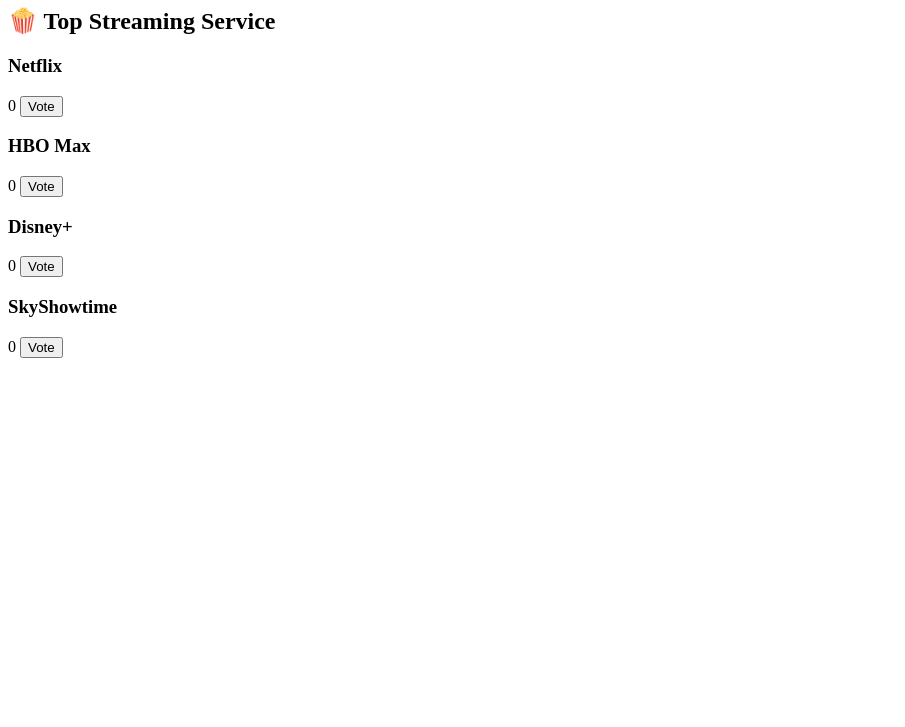
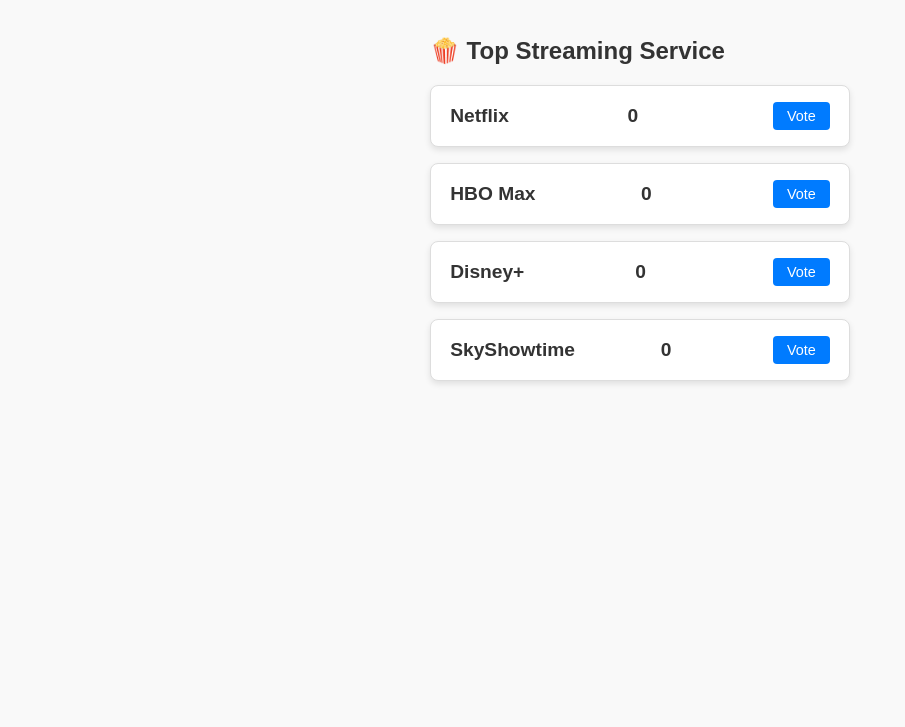
Before and after one commit to ancamargea/siit-tema-js, a plain HTML site: page 04-voting-app/index.html in a window 1280 px wide. Shown: the part 73-800 px from the top of the page, without its empty margins (0-905 px from the left). Drawn offline with Linux system fonts and the light colour scheme; no server answers.

Commit message:
first styling of the app

```diff
--- a/04-voting-app/index.html
+++ b/04-voting-app/index.html
@@ -5,7 +5,9 @@
     <meta name="viewport" content="width=device-width, initial-scale=1.0" />
     <title>Document</title>
     <script src="main.js" defer></script>
+    <link rel="stylesheet" href="style.css" />
   </head>
+
   <body>
     <h1>Voting application</h1>
     <div id="voting-container">
--- a/04-voting-app/main.js
+++ b/04-voting-app/main.js
@@ -10,7 +10,7 @@ const votes = {
 
 // FETCH CURRENT VOTES ON PAGE LOAD
 services.forEach((service) => {
-  fetch(`https://api.api-ninjas.com/v1/counter?id=${service}&hit=true`, {
+  fetch(`https://api.api-ninjas.com/v1/counter?id=${service}&hit=false`, {
     method: "GET",
     headers: {
       "X-Api-Key": apiKey,
--- /dev/null
+++ b/04-voting-app/style.css
@@ -0,0 +1,66 @@
+/* Reset body */
+body {
+  font-family: Arial, sans-serif;
+  margin: 20px;
+  background: #f9f9f9;
+  color: #333;
+}
+
+h1 {
+  text-align: center;
+  margin-bottom: 1rem;
+}
+
+#voting-container {
+  max-width: 420px;
+  margin: 0 auto;
+  padding: 1rem 0;
+}
+
+/* Style each streaming service as a separate box */
+#voting-container > div {
+  background: white;
+  border: 1px solid #ddd;
+  border-radius: 8px;
+  padding: 1rem 1.2rem;
+  margin-bottom: 1rem;
+  box-shadow: 0 3px 6px rgba(0, 0, 0, 0.1);
+  display: flex;
+  justify-content: space-between;
+  align-items: center;
+}
+
+#voting-container > div h3 {
+  margin: 0;
+  font-weight: 600;
+  font-size: 1.2rem;
+}
+
+#voting-container > div span {
+  font-weight: bold;
+  font-size: 1.2rem;
+  min-width: 30px;
+  text-align: center;
+}
+
+/* Style the vote button */
+button {
+  background-color: #007bff;
+  border: none;
+  color: white;
+  padding: 6px 14px;
+  border-radius: 4px;
+  cursor: pointer;
+  font-size: 0.9rem;
+  transition: background-color 0.3s ease;
+  margin-left: 1rem;
+}
+
+button:hover:not(:disabled) {
+  background-color: #0056b3;
+}
+
+button:disabled {
+  background-color: #a0a0a0;
+  cursor: not-allowed;
+}
```
